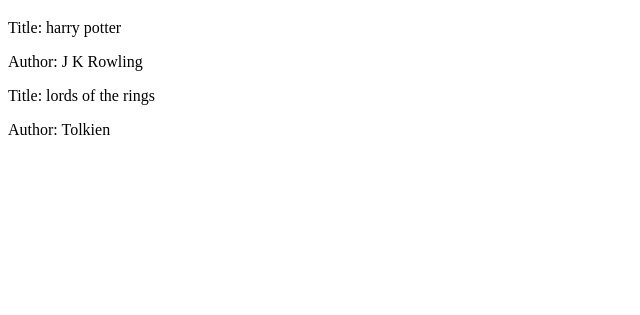
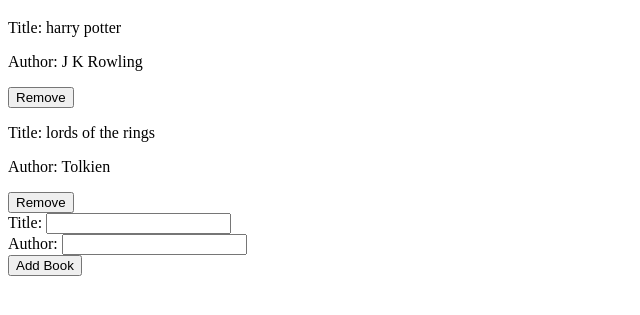
Before and after one commit to JAAR91/Awesome-books, a website with bundled scripts: page index.html in a window 1280 px wide. Shown: the part 61-376 px from the top of the page, without its empty margins (0-640 px from the left). Built offline with nearby package versions, Linux system fonts and the light colour scheme.

Commit message:
Add new book form and book remove buttom

```diff
--- a/index.html
+++ b/index.html
@@ -11,7 +11,13 @@
     <div id="container">
 
     </div>
-
+    <form id="add-book">
+      <label for="title">Title:</label>
+      <input type="text" id="new-title" name="title" placeholder=""/><br>
+      <label for="author">Author:</label>
+      <input type="text" id="new-author" name="author" placeholder="" /><br>
+      <button id="submit-new-book" type="submit">Add Book</button>
+    </form>
     <script  type="module" src="./scripts/index.js"></script>
 </body>
 </html>
--- a/scripts/domloader.js
+++ b/scripts/domloader.js
@@ -1,3 +1,6 @@
 const container = document.getElementById('container');
+export const newBookButton = document.getElementById('submit-new-book');
+export const newBookTitle = document.getElementById('new-title');
+export const newBookAuthor = document.getElementById('new-author');
 
-export default container;
+export default container ;
--- a/scripts/index.js
+++ b/scripts/index.js
@@ -1,16 +1,37 @@
-import container from './domloader.js';
+import container, { newBookTitle, newBookAuthor, newBookButton } from './domloader.js';
 import myLibrary from './constructor.js';
 
 const loadBooks = () => {
     container.innerHTML = ``;
-    myLibrary.list.forEach(element => {
-        container.innerHTML += `<div>
-            <p>Title: ${element.title} </p>
-            <p>Author: ${element.author} </p>
-        </div>`;
+
+    myLibrary.list.forEach((book) => {
+        let removeButton = document.createElement("button");
+        let innerDiv = document.createElement("div");
+
+        removeButton.addEventListener('click', (event) => {
+            let newList = myLibrary.list.filter((item) => {
+                return !(item.title === book.title && item.author === book.author)
+            });
+            myLibrary.list = newList;
+            loadBooks();
+        });
+        removeButton.textContent = 'Remove';
+
+        innerDiv.innerHTML += `
+            <p>Title: ${book.title} </p>
+            <p>Author: ${book.author} </p>`;
+        innerDiv.appendChild(removeButton);
+        container.appendChild(innerDiv);
     });
 };
 
+newBookButton.addEventListener('click', (event) => {
+    // stop form submission
+    myLibrary.new(newBookTitle.value, newBookAuthor.value);
+    loadBooks();
+
+    event.preventDefault();
+});
 
 myLibrary.new('harry potter', 'J K Rowling');
 myLibrary.new('lords of the rings', 'Tolkien');
```
